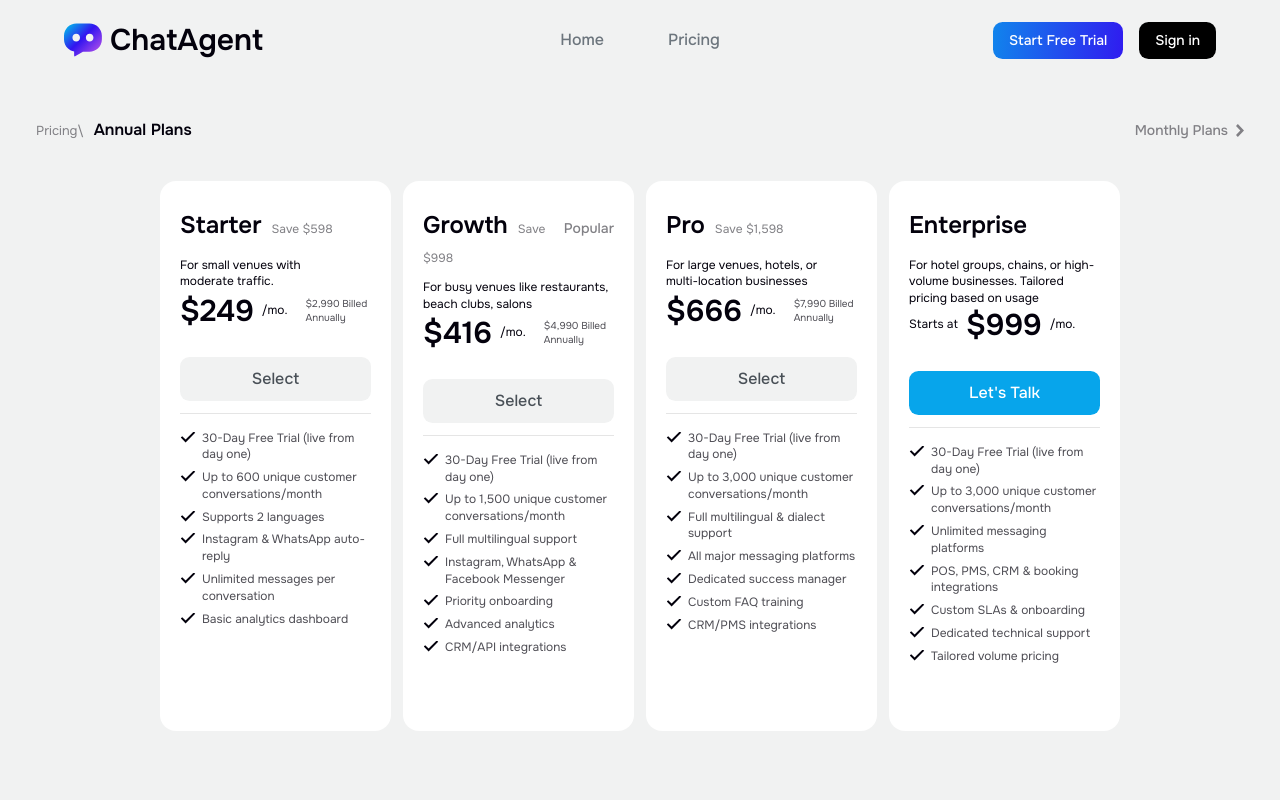
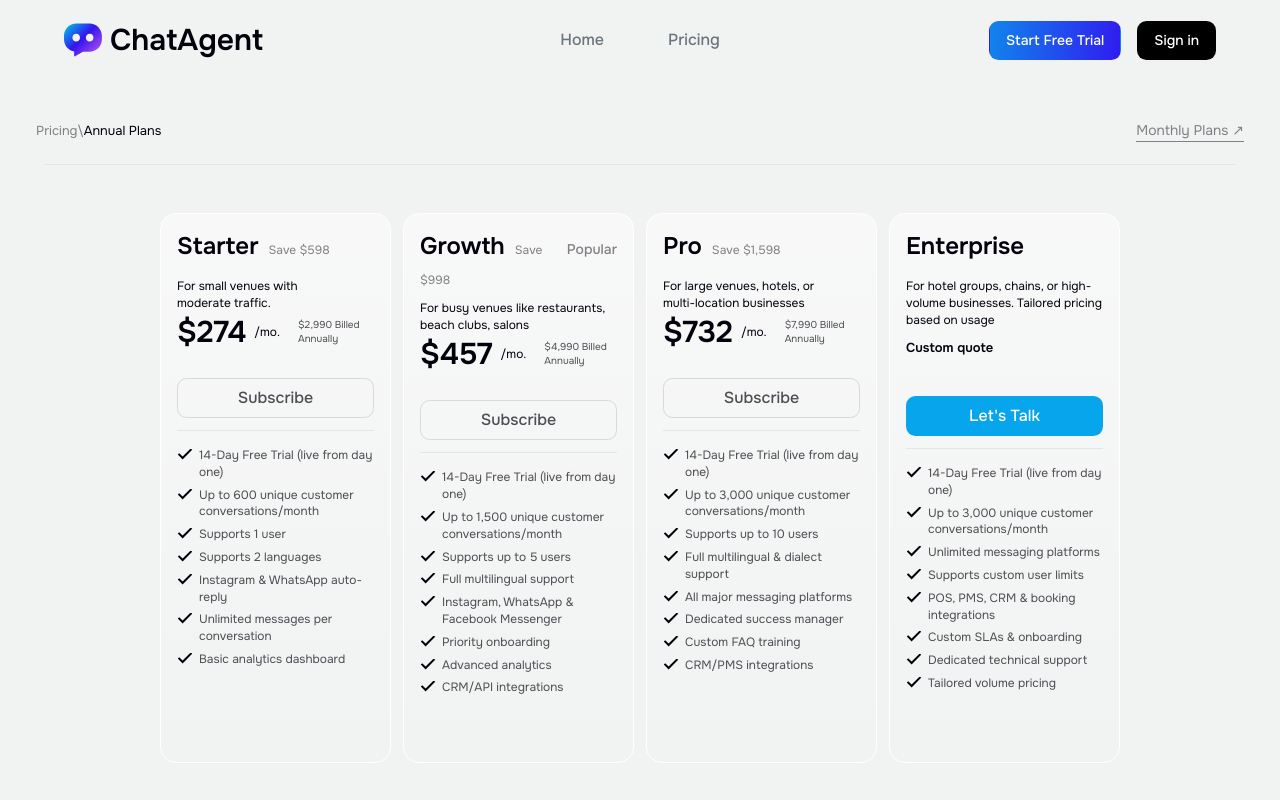
Before and after one commit to chat-agent-io/website, a Next.js app: page /pricing in a window 1280 px wide. Shown: the top 800 px of the page. Built offline with nearby package versions, Linux system fonts and the light colour scheme.

Commit message:
Fix plans styling

```diff
--- a/app/components/Home/ChatSection/ChatSection.tsx
+++ b/app/components/Home/ChatSection/ChatSection.tsx
@@ -167,9 +167,9 @@
             <div className={styles.leftColumn}>
               <div className={styles.setupInfo}>
                 <h2 className={styles.setupHeading}>
-                  {"Let's get your"}
+                  Let&apos;s Get Your
                   <br />
-                  AI agent set up.
+                  AI Agent Set Up.
                 </h2>
 
                 <p className={styles.setupDescription}>
--- a/app/components/Pricing/AnnualPlans/AnnualPlans.module.scss
+++ b/app/components/Pricing/AnnualPlans/AnnualPlans.module.scss
@@ -25,7 +25,7 @@
   gap: 32px;
   padding: 0 24px;
   width: 100%;
-  margin-bottom: 40px;
+  margin-bottom: 22px;
 
   @media (max-width: 1300px) {
     padding: 0 16px;
@@ -40,10 +40,15 @@
   }
 }
 
+.headerSeparator {
+  width: 100%;
+  padding: 0 24px;
+  margin-bottom: 48px;
+}
+
 .titleSection {
   display: flex;
   align-items: baseline;
-  gap: 10px;
   flex: 1;
 
   @media (max-width: 900px) {
@@ -62,19 +67,12 @@
   font-family: inherit;
   color: colors.$gray-500;
   font-size: 13px;
-  letter-spacing: 0;
-  line-height: 1.5;
-  font-weight: 400;
 }
 
 .title {
   font-family: inherit;
   color: colors.$black-dark;
-  font-size: 16px;
-  letter-spacing: 0;
-  line-height: 1.2;
-  font-weight: 600;
-  margin: 0;
+  font-size: 13px;
 }
 
 .monthlyPlans {
@@ -83,6 +81,7 @@
   gap: 8px;
   cursor: pointer;
   transition: color 0.2s ease;
+  border-bottom: 1px solid colors.$gray-500;
 
   @media (max-width: 900px) {
     width: 100%;
@@ -103,10 +102,7 @@
 .monthlyText {
   font-family: inherit;
   color: colors.$gray-500;
-  font-size: 16px;
-  letter-spacing: 0;
-  line-height: 1.2;
-  font-weight: 500;
+  font-size: 13px;
   transition: color 0.2s ease;
 
   @media (max-width: 1300px) {
@@ -155,9 +151,15 @@
 
 .planCard {
   width: 100%;
-  min-height: 570px;
   display: flex;
   flex-direction: column;
+  background: linear-gradient(
+    180deg,
+    rgba(255, 255, 255, 0.5) 0%,
+    rgba(242, 242, 242, 0) 100%
+  );
+  border-radius: 9.5px;
+  border: 1px solid white;
 
   @media (max-width: 1300px) {
     min-height: 550px;
@@ -173,7 +175,7 @@
 }
 
 .cardContent {
-  padding: 32px 24px;
+  padding: 16px !important;
   flex: 1;
   display: flex;
   flex-direction: column;
@@ -288,7 +290,6 @@
   gap: 8px;
   position: relative;
   width: 100%;
-  margin-bottom: 24px;
 
   @media (max-width: 1300px) {
     margin-bottom: 20px;
@@ -324,7 +325,7 @@
   font-family: inherit;
   font-weight: 600;
   color: colors.$black-dark;
-  font-size: 36px;
+  font-size: 33px;
   letter-spacing: 0;
   line-height: 1.2;
   white-space: nowrap;
@@ -335,6 +336,26 @@
 
   @media (max-width: 1100px) {
     font-size: 28px;
+  }
+
+  &.customQuote {
+    font-size: 13px;
+    line-height: 39.59px;
+    height: 39.59px;
+    display: flex;
+    align-items: center;
+
+    @media (max-width: 1300px) {
+      font-size: 13px;
+      line-height: 39.59px;
+      height: 39.59px;
+    }
+
+    @media (max-width: 1100px) {
+      font-size: 13px;
+      line-height: 39.59px;
+      height: 39.59px;
+    }
   }
 }
 
@@ -453,7 +474,7 @@
   font-family: inherit;
   font-weight: 400;
   color: colors.$gray-800;
-  font-size: 14px;
+  font-size: 13px;
   letter-spacing: 0;
   line-height: 1.4;
 
--- a/app/components/Pricing/AnnualPlans/AnnualPlans.tsx
+++ b/app/components/Pricing/AnnualPlans/AnnualPlans.tsx
@@ -23,15 +23,16 @@
       title: 'Starter',
       savings: 'Save $598',
       description: 'For small venues with\nmoderate traffic.',
-      price: '$249',
+      price: '$274',
       period: '/mo.',
       annualBilling: '$2,990 Billed Annually',
-      buttonText: 'Select',
-      buttonVariant: 'secondary' as const,
+      buttonText: 'Subscribe',
+      buttonVariant: 'ghost' as const,
       popular: false,
       features: [
-        '30-Day Free Trial (live from day one)',
+        '14-Day Free Trial (live from day one)',
         'Up to 600 unique customer conversations/month',
+        'Supports 1 user',
         'Supports 2 languages',
         'Instagram & WhatsApp auto-reply',
         'Unlimited messages per conversation',
@@ -42,15 +43,16 @@
       title: 'Growth',
       savings: 'Save $998',
       description: 'For busy venues like restaurants,\nbeach clubs, salons',
-      price: '$416',
+      price: '$457',
       period: '/mo.',
       annualBilling: '$4,990 Billed Annually',
-      buttonText: 'Select',
-      buttonVariant: 'secondary' as const,
+      buttonText: 'Subscribe',
+      buttonVariant: 'ghost' as const,
       popular: true,
       features: [
-        '30-Day Free Trial (live from day one)',
+        '14-Day Free Trial (live from day one)',
         'Up to 1,500 unique customer conversations/month',
+        'Supports up to 5 users',
         'Full multilingual support',
         'Instagram, WhatsApp & Facebook Messenger',
         'Priority onboarding',
@@ -62,15 +64,16 @@
       title: 'Pro',
       savings: 'Save $1,598',
       description: 'For large venues, hotels, or\nmulti-location businesses',
-      price: '$666',
+      price: '$732',
       period: '/mo.',
       annualBilling: '$7,990 Billed Annually',
-      buttonText: 'Select',
-      buttonVariant: 'secondary' as const,
+      buttonText: 'Subscribe',
+      buttonVariant: 'ghost' as const,
       popular: false,
       features: [
-        '30-Day Free Trial (live from day one)',
+        '14-Day Free Trial (live from day one)',
         'Up to 3,000 unique customer conversations/month',
+        'Supports up to 10 users',
         'Full multilingual & dialect support',
         'All major messaging platforms',
         'Dedicated success manager',
@@ -83,17 +86,18 @@
       savings: '',
       description:
         'For hotel groups, chains, or high-volume businesses. Tailored pricing based on usage',
-      pricePrefix: 'Starts at',
-      price: '$999',
-      period: '/mo.',
+      pricePrefix: '',
+      price: 'Custom quote',
+      period: '',
       annualBilling: '',
       buttonText: "Let's Talk",
       buttonVariant: 'primary' as const,
       popular: false,
       features: [
-        '30-Day Free Trial (live from day one)',
+        '14-Day Free Trial (live from day one)',
         'Up to 3,000 unique customer conversations/month',
         'Unlimited messaging platforms',
+        'Supports custom user limits',
         'POS, PMS, CRM & booking integrations',
         'Custom SLAs & onboarding',
         'Dedicated technical support',
@@ -104,8 +108,7 @@
 
   const MonthlyPlansToggle = () => (
     <div className={styles.monthlyPlans} onClick={onSwitchToMonthly}>
-      <span className={styles.monthlyText}>Monthly Plans</span>
-      <ChevronIcon className={styles.chevronIcon} />
+      <span className={styles.monthlyText}>Monthly Plans ↗</span>
     </div>
   );
 
@@ -121,7 +124,9 @@
             <MonthlyPlansToggle />
           </div>
         </div>
-
+        <div className={styles.headerSeparator}>
+          <Separator />
+        </div>
         <section className={styles.section}>
           {plans.map((plan, index) => (
             <Card key={index} className={styles.planCard}>
@@ -152,7 +157,13 @@
                     <div className={styles.pricePrefix}>{plan.pricePrefix}</div>
                   )}
                   <div className={styles.priceContainer}>
-                    <div className={styles.price}>{plan.price}</div>
+                    <div
+                      className={`${styles.price} ${
+                        plan.title === 'Enterprise' ? styles.customQuote : ''
+                      }`}
+                    >
+                      {plan.price}
+                    </div>
                   </div>
                   <div className={styles.priceDetails}>
                     <div className={styles.period}>{plan.period}</div>
--- a/app/components/Pricing/MonthlyPlans/MonthlyPlans.module.scss
+++ b/app/components/Pricing/MonthlyPlans/MonthlyPlans.module.scss
@@ -25,7 +25,7 @@
   gap: 32px;
   padding: 0 24px;
   width: 100%;
-  margin-bottom: 40px;
+  margin-bottom: 22px;
 
   @media (max-width: 1300px) {
     padding: 0 16px;
@@ -40,10 +40,15 @@
   }
 }
 
+.headerSeparator {
+  width: 100%;
+  padding: 0 24px;
+  margin-bottom: 48px;
+}
+
 .titleSection {
   display: flex;
   align-items: baseline;
-  gap: 10px;
   flex: 1;
 
   @media (max-width: 900px) {
@@ -66,19 +71,12 @@
   font-family: inherit;
   color: colors.$gray-500;
   font-size: 13px;
-  letter-spacing: 0;
-  line-height: 1.5;
-  font-weight: 400;
 }
 
 .title {
   font-family: inherit;
   color: colors.$black-dark;
-  font-size: 16px;
-  letter-spacing: 0;
-  line-height: 1.2;
-  font-weight: 600;
-  margin: 0;
+  font-size: 13px;
 }
 
 .annualPlans {
@@ -87,6 +85,7 @@
   gap: 8px;
   cursor: pointer;
   transition: color 0.2s ease;
+  border-bottom: 1px solid colors.$primary-purple-dark;
 
   @media (max-width: 900px) {
     width: 100%;
@@ -103,10 +102,7 @@
 .annualText {
   font-family: inherit;
   color: colors.$primary-purple-dark;
-  font-size: 16px;
-  letter-spacing: 0;
-  line-height: 1.2;
-  font-weight: 500;
+  font-size: 13px;
   transition: color 0.2s ease;
 
   @media (max-width: 1300px) {
@@ -155,9 +151,15 @@
 
 .planCard {
   width: 100%;
-  min-height: 570px;
   display: flex;
   flex-direction: column;
+  background: linear-gradient(
+    180deg,
+    rgba(255, 255, 255, 0.5) 0%,
+    rgba(242, 242, 242, 0) 100%
+  );
+  border-radius: 9.5px;
+  border: 1px solid white;
 
   @media (max-width: 1300px) {
     min-height: 550px;
@@ -173,7 +175,7 @@
 }
 
 .cardContent {
-  padding: 32px 24px;
+  padding: 16px !important;
   flex: 1;
   display: flex;
   flex-direction: column;
@@ -275,7 +277,6 @@
   gap: 8px;
   position: relative;
   width: 100%;
-  margin-bottom: 24px;
   flex-wrap: wrap;
 
   @media (max-width: 1300px) {
@@ -312,7 +313,7 @@
   font-family: inherit;
   font-weight: 600;
   color: colors.$black-dark;
-  font-size: 36px;
+  font-size: 33px;
   letter-spacing: 0;
   line-height: 1.2;
   white-space: nowrap;
@@ -425,7 +426,7 @@
   font-family: inherit;
   font-weight: 400;
   color: colors.$gray-800;
-  font-size: 14px;
+  font-size: 13px;
   letter-spacing: 0;
   line-height: 1.4;
 
--- a/app/components/Pricing/MonthlyPlans/MonthlyPlans.tsx
+++ b/app/components/Pricing/MonthlyPlans/MonthlyPlans.tsx
@@ -24,12 +24,14 @@
       description: 'For small venues with\nmoderate traffic.',
       price: '$299',
       period: '/mo.',
-      buttonText: 'Select',
-      buttonVariant: 'secondary' as const,
+      buttonText: 'Subscribe',
+      annualBilling: 'Save with annual billing (1 month off) ↗',
+      buttonVariant: 'ghost' as const,
       popular: false,
       features: [
-        '30-Day Free Trial (live from day one)',
+        '14-Day Free Trial (live from day one)',
         'Up to 600 unique customer conversations/month',
+        'Supports 1 user',
         'Supports 2 languages',
         'Instagram & WhatsApp auto-reply',
         'Unlimited messages per conversation',
@@ -41,12 +43,14 @@
       description: 'For busy venues like restaurants,\nbeach clubs, salons',
       price: '$499',
       period: '/mo.',
-      buttonText: 'Select',
-      buttonVariant: 'secondary' as const,
+      buttonText: 'Subscribe',
+      annualBilling: 'Save with annual billing (1 month off) ↗',
+      buttonVariant: 'ghost' as const,
       popular: true,
       features: [
-        '30-Day Free Trial (live from day one)',
+        '14-Day Free Trial (live from day one)',
         'Up to 1,500 unique customer conversations/month',
+        'Supports up to 5 users',
         'Full multilingual support',
         'Instagram, WhatsApp & Facebook Messenger',
         'Priority onboarding',
@@ -59,12 +63,14 @@
       description: 'For large venues, hotels, or\nmulti-location businesses',
       price: '$799',
       period: '/mo.',
-      buttonText: 'Select',
-      buttonVariant: 'secondary' as const,
+      annualBilling: 'Save with annual billing (1 month off) ↗',
+      buttonText: 'Subscribe',
+      buttonVariant: 'ghost' as const,
       popular: false,
       features: [
-        '30-Day Free Trial (live from day one)',
+        '14-Day Free Trial (live from day one)',
         'Up to 3,000 unique customer conversations/month',
+        'Supports up to 10 users',
         'Full multilingual & dialect support',
         'All major messaging platforms',
         'Dedicated success manager',
@@ -77,15 +83,17 @@
       description:
         'For hotel groups, chains, or high-volume businesses. Tailored pricing based on usage',
       pricePrefix: 'Starts at',
-      price: '$999',
+      price: '$1199',
       period: '/mo.',
+      annualBilling: 'Tailored annual discounts available ↗',
       buttonText: "Let's Talk",
       buttonVariant: 'primary' as const,
       popular: false,
       features: [
-        '30-Day Free Trial (live from day one)',
+        '14-Day Free Trial (live from day one)',
         'Up to 3,000 unique customer conversations/month',
         'Unlimited messaging platforms',
+        'Supports custom user limits',
         'POS, PMS, CRM & booking integrations',
         'Custom SLAs & onboarding',
         'Dedicated technical support',
@@ -98,9 +106,8 @@
     <div>
       <div className={styles.annualPlans} onClick={onSwitchToAnnual}>
         <span className={styles.annualText}>
-          Save 2 Months with Annual Plans
+          Save 2 Months with Annual Plans ↗
         </span>
-        <ChevronIcon color="#2d11df" className={styles.chevronIcon} />
       </div>
     </div>
   );
@@ -118,7 +125,9 @@
           </span>
           <AnnualPlansToggle />
         </div>
-
+        <div className={styles.headerSeparator}>
+          <Separator />
+        </div>
         <section className={styles.section}>
           {plans.map((plan, index) => (
             <Card key={index} className={styles.planCard}>
--- a/app/components/UI/Button/Button.module.scss
+++ b/app/components/UI/Button/Button.module.scss
@@ -8,7 +8,7 @@
   font-weight: 500;
   transition: all 0.2s ease-in-out;
   cursor: pointer;
-  border: none;
+  border: 1px solid transparent;
   text-decoration: none;
   font-family: inherit;
 
@@ -58,8 +58,9 @@
 }
 
 .ghost {
-  background-color: colors.$gray-100;
-  color: colors.$gray-800;
+  background-color: transaprent;
+  color: #4e4d54;
+  border: 1px solid #d9d8da;
 
   &:hover:not(:disabled) {
     background-color: colors.$gray-200;
@@ -83,7 +84,7 @@
 }
 
 .md {
-  padding: 10px 24px;
+  padding: 5.5px 24px;
   font-size: 16px;
   min-height: 40px;
 }
```
